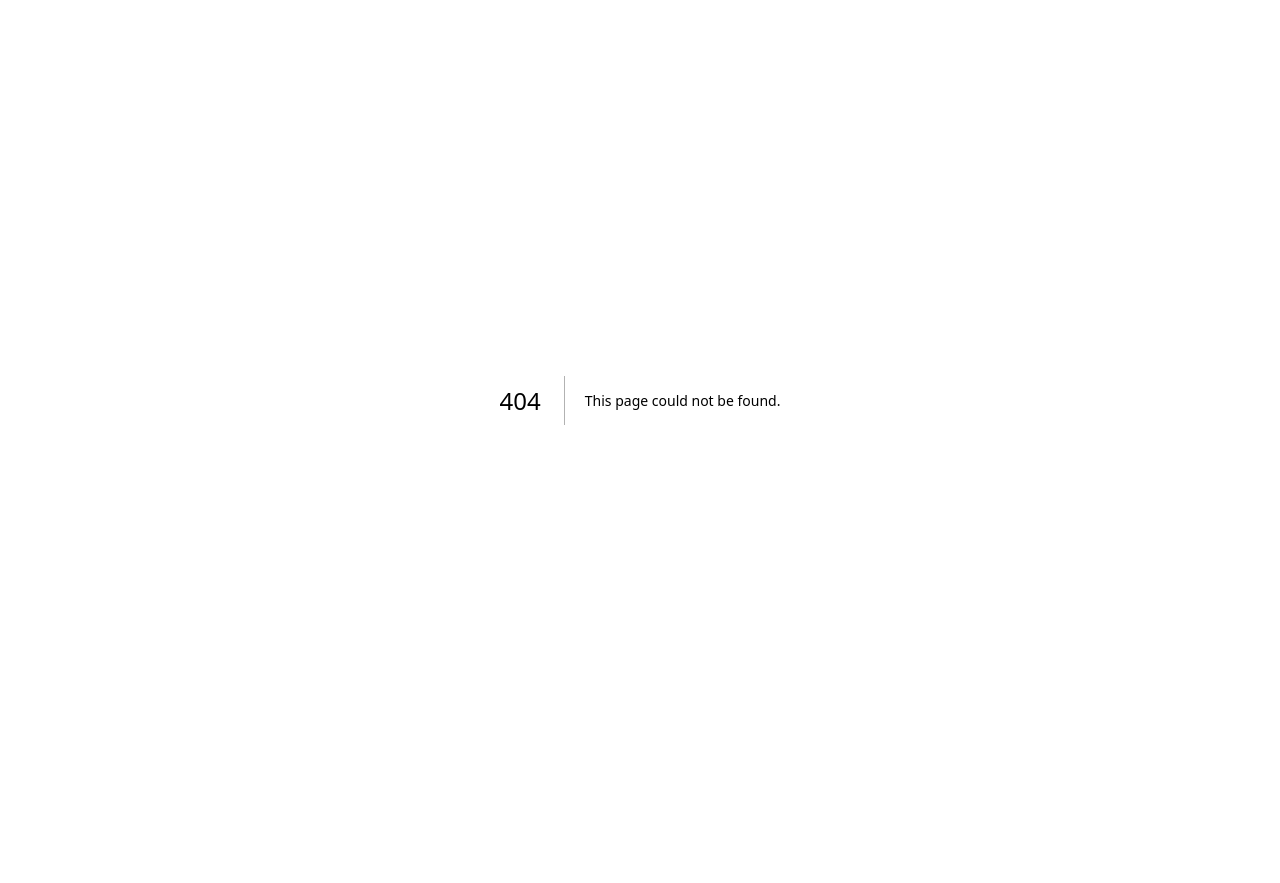
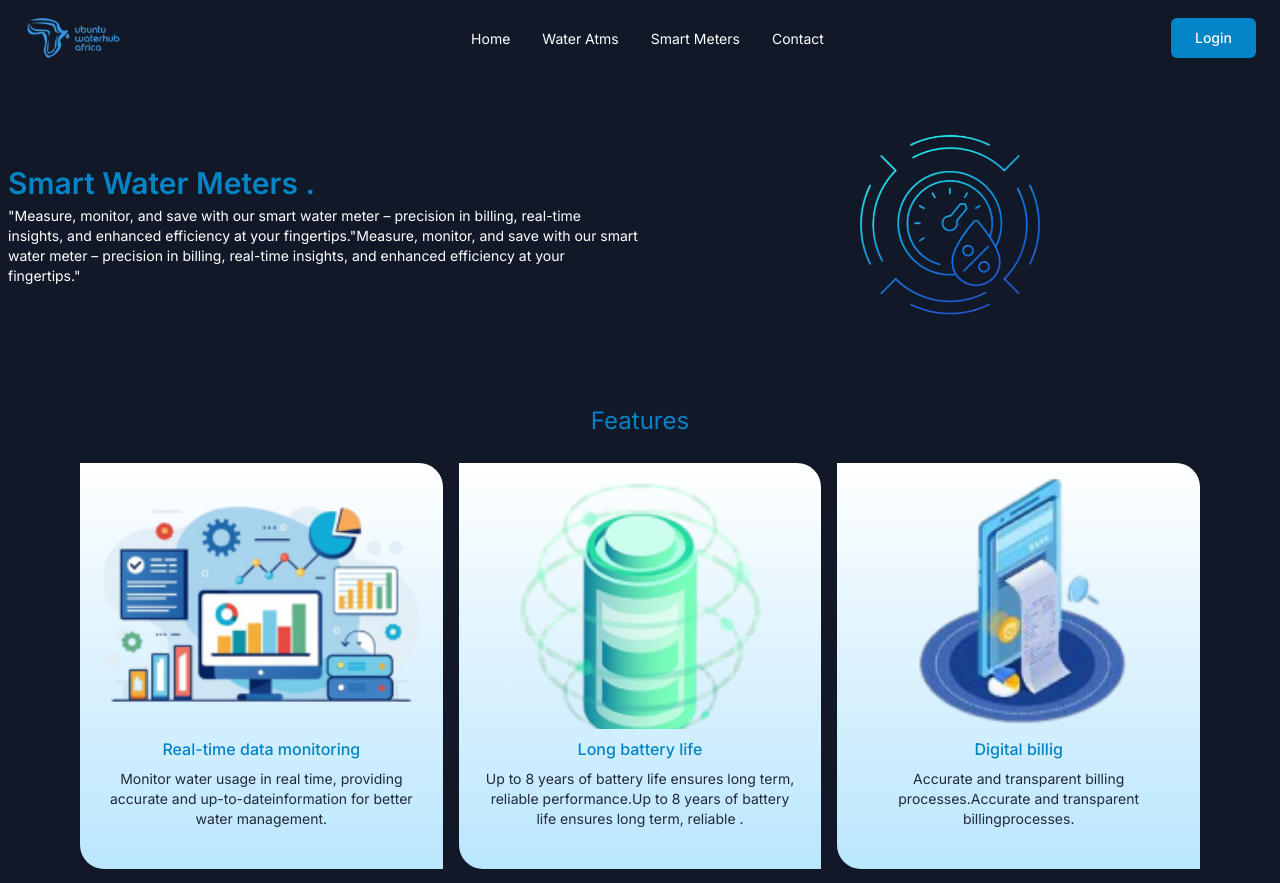
Before and after one commit to khayanga/Ubuntu, a Next.js app: page /smart-meters in a window 1280 px wide. Before the commit this address had no page. Shown: the top 883 px of the page. Before the commit the page ends 800 px from the top, so only its background shows below. Built offline with nearby package versions, Linux system fonts and the light colour scheme.

Commit message:
smart-meters

```diff
--- /dev/null
+++ b/app/smart-meters/page.jsx
@@ -0,0 +1,165 @@
+"use client"
+import Contact from '@/components/Contact'
+import Footer from '@/components/Footer'
+import Navbar from '@/components/Navbar'
+import Image from 'next/image'
+import React from 'react'
+import {
+    Card,
+    CardContent,
+    CardDescription,
+    CardFooter,
+    CardHeader,
+    CardTitle,
+  } from "@/components/ui/card";
+  import { BadgeCheck } from 'lucide-react';
+import { atmData} from '@/data'
+const page = () => {
+  return (
+    <div className="bg-gray-900 w-full min-h-screen">
+        <Navbar/>
+        <div className='container flex flex-col items-center md:flex-row md:space-x-40 mx-auto px-6 md:px-2 mt-8'>
+        <div className='md:w-1/2'>
+            <h1 className='text-sky-600
+            font-semibold text-[28px] md:text-[30px]'>Smart Water Meters .</h1>
+            <p className='text-sm  text-white'>
+            "Measure, monitor, and save with our smart water meter – precision in billing,
+            real-time insights, and enhanced efficiency at your fingertips."Measure, monitor, and save with our smart water meter – precision in billing, real-time insights, and enhanced efficiency at your fingertips."
+            </p>
+        </div>
+        <div className=' '>
+            <Image src="/images/pic2.png" width={300} height={280} alt='picure1'/>
+        </div>
+        </div>
+        {/* Features */}
+        <div className='max-w-6xl mx-auto mt-3 md:mt-10 pb-4 '>
+        <h1 className='text-sky-600 text-[24px] font-normal py-6 text-center'>Features</h1>
+
+        <div className='grid grid-cols-1 sm:grid-cols-2 lg:grid-cols-3 xl:grid-cols-3 gap-4 px-4 pb-2 justify-items-center'>
+        {atmData.map((atm) => (
+          <Card
+            key={atm.id}
+            className="w-full max-w-[400px] md:max-w-[500px] lg:max-w-[600px] py-4
+            text-center flex flex-col justify-between
+            bg-gradient-to-b from-white to-sky-200 "
+            style={{ borderTopRightRadius: '24px', borderBottomLeftRadius: '24px' }}
+          >
+            <CardContent className="text-white">
+              <div className="h-[250px] md:h-[140px]px-4 mb-2 ">
+                <Image
+                  width={140}  // Aspect ratio of 16:9, or you can adjust based on card width
+                  height={140}
+                  alt='atmimage'
+                  src={atm.image}
+                  className="object-cover w-full h-full"
+                />
+              </div>
+
+              <h4 className='my-2 text-sky-600 font-medium'>{atm.title}</h4>
+              <p className='text-sm text-gray-800'>{atm.description}</p>
+            </CardContent>
+          </Card>
+        ))}
+        </div>
+
+        </div>
+
+        {/* Benefits */}
+        <div className='container mx-auto mt-3 md:mt-10 pb-4  '>
+        <h1 className='text-sky-600 text-[24px] font-normal py-6 text-center'>Benefits</h1>
+
+        <div className='flex flex-col md:flex-row  items-center justify-between px-4 gap-4 md:gap-10 pb-2'>
+            <div className=' flex flex-col space-y-6  md:w-1/2 p-2'>
+                <div className=' space-y-2'>
+
+                <button className='flex flex-row space-x-2 bg-gradient-to-r from-sky-400 to-sky-600 p-2 rounded-full'>
+                    <BadgeCheck className='w-4 h-4 text-white '/>
+                    <p className='text-[12px]  text-white'>Accurate billing</p>
+                </button>
+
+                <p className='text-sm text-white'>
+                Eliminates billing disputes with precise, real-time water usage data, ensuring fair billing.
+                </p>
+
+                </div>
+                <div className=' space-y-2'>
+
+                <button className='flex flex-row space-x-2 bg-gradient-to-r from-sky-400 to-sky-600 p-2 rounded-full'>
+                    <BadgeCheck className='w-4 h-4 text-white '/>
+                    <p className='text-[12px]  text-white'>Tarrifs</p>
+                </button>
+
+                <p className='text-sm text-white'>
+                Tariffs are customized according to the admin's specifications and can be changed at any time.The justified price charged for water service to cover the reasonable cost of providing the service.
+                </p>
+
+                </div>
+
+                <div className=' space-y-2'>
+
+                <button className='flex flex-row space-x-2 bg-gradient-to-r from-sky-400 to-sky-600 p-2 rounded-full'>
+                    <BadgeCheck className='w-4 h-4 text-white '/>
+                    <p className='text-[12px]  text-white'>Remote monitoring</p>
+                </button>
+
+                <p className='text-sm text-white'>
+                Allows utility providers and consumers to monitor water usage remotely, providing convenience and timely access to information.
+                </p>
+
+                </div>
+
+
+
+            </div>
+            <div className=' flex flex-col space-y-6  md:w-1/2 p-2'>
+                <div className=' space-y-2'>
+
+                <button className='flex flex-row space-x-2 bg-gradient-to-r from-sky-400 to-sky-600 p-2 rounded-full'>
+                    <BadgeCheck className='w-4 h-4 text-white '/>
+                    <p className='text-[12px]  text-white'>Predictive maintance</p>
+                </button>
+
+                <p className='text-sm text-white'>
+                Uses data analytics to predict and schedule maintenance, reducing downtime and extending infrastructure.
+                </p>
+
+                </div>
+                <div className=' space-y-2'>
+
+                <button className='flex flex-row space-x-2 bg-gradient-to-r from-sky-400 to-sky-600 p-2 rounded-full'>
+                    <BadgeCheck className='w-4 h-4 text-white '/>
+                    <p className='text-[12px]  text-white'>Scalability</p>
+                </button>
+
+                <p className='text-sm text-white'>
+                Easily scalable to accommodate growing populations and expanding service areas, making it a future-proof investment.
+                </p>
+
+                </div>
+                <div className=' space-y-2'>
+
+                    <button className='flex flex-row space-x-2 bg-gradient-to-r from-sky-400 to-sky-600 p-2 rounded-full'>
+                        <BadgeCheck className='w-4 h-4 text-white '/>
+                        <p className='text-[12px]  text-white'>Regulatory compliance</p>
+                    </button>
+
+                    <p className='text-sm text-white'>
+                    Helps utility providers comply with water usage regulations and reporting requirements by providing accurate and timely data.
+                    </p>
+
+                </div>
+
+
+
+            </div>
+        </div>
+
+        </div>
+
+        <Contact/>
+        <Footer/>
+    </div>
+  )
+}
+
+export default page
--- a/app/water-atms/page.jsx
+++ b/app/water-atms/page.jsx
@@ -70,7 +70,7 @@ const page = () => {
         <h1 className='text-sky-600 text-[24px] font-normal py-6 text-center'>Benefits</h1>
 
         <div className='flex flex-col md:flex-row  items-center justify-between px-4 gap-4 md:gap-10 pb-2'>
-            <div className=' flex flex-col space-y-6  w-1/2 p-2'>
+            <div className=' flex flex-col space-y-6  md:w-1/2 p-2'>
                 <div className=' space-y-2'>
 
                 <button className='flex flex-row space-x-2 bg-gradient-to-r from-sky-400 to-sky-600 p-2 rounded-full'>
@@ -95,7 +95,7 @@ const page = () => {
 
 
             </div>
-            <div className=' flex flex-col space-y-6  w-1/2 p-2'>
+            <div className=' flex flex-col space-y-6 md:w-1/2 p-2'>
                 <div className=' space-y-2'>
 
                 <button className='flex flex-row space-x-2 bg-gradient-to-r from-sky-400 to-sky-600 p-2 rounded-full'>
@@ -127,22 +127,36 @@ const page = () => {
         <div className='w-full  mx-auto mt-3 md:mt-10 pb-4 bg-gradient-to-b from-white to-sky-200'>
         <h1 className='text-sky-600 text-[24px] font-normal py-6 text-center'>Pricing</h1>
 
-        <div className=' container mx-auto  flex flex-col md:flex-row  items-center justify-between px-4 gap-4 pb-2'>
+        <div className=' container mx-auto  flex flex-col md:flex-row  items-center justify-between px-4 gap-4 md:gap-8 pb-2'>
         {pricingData.map((plan,index) => (
           <Card
             key={index}
-            className="w-full max-w-[400px] md:max-w-[500px] lg:max-w-[600px] py-4
-            text-center flex flex-col justify-between
+            className="w-full max-w-[400px] md:max-w-[500px] lg:max-w-[600px]
+            text-center flex flex-col justify-between bg-gray-900 pt-4 rounded-[12px]
              "
 
           >
             <CardHeader>
-                <CardTitle>{plan.price}</CardTitle>
+                <CardTitle className="text-sky-600">{plan.price}</CardTitle>
             </CardHeader>
             <CardContent className="text-white">
+              <p className='text-md text-white'>{plan.title}</p>
+               <ul className="text-center mt-2 space-y-2 ">
+                  {plan.descriptions.map((description, i) => (
+                    <div className="flex flex-row space-x-2 justify-center mt-4">
+                       <BadgeCheck className='w-4 h-4 text-sky-600 '/>
+                    <li key={i}
+                    className="text-sm text-transparent bg-gradient-to-r from-sky-400 to-sky-600 bg-clip-text ">
+                      {description}
+                    </li>
 
+                    </div>
 
-              <p className='text-sm text-gray-800'>{plan.title}</p>
+                  ))}
+                </ul>
+                <button className=' bg-gradient-to-r from-sky-400 to-sky-600 p-2 text-[14px] rounded-md mt-6'>
+                    Get started
+                </button>
             </CardContent>
           </Card>
         ))}
--- a/components/Navbar.jsx
+++ b/components/Navbar.jsx
@@ -40,12 +40,12 @@ const Navbar = () => {
       {/* Mobile Menu Button */}
       <div className="md:hidden flex items-center">
         <button onClick={toggleMenu} aria-label="Toggle menu">
-          {isOpen ? <FaTimes className="text-white w-6 h-6" /> : <FaBars className="text-white w-6 h-6" />}
+          {isOpen ? <FaTimes className="text-white w-6 h-6" /> : <FaBars className="text-sky-600 w-6 h-6" />}
         </button>
       </div>
 
       {/* Mobile Navigation */}
-      <div className={`absolute top-0 right-0 w-96 h-96 bg-gray-700 transition-transform duration-300 ease-in-out ${isOpen ? 'translate-y-0' : '-translate-y-full'} md:hidden z-50`}>
+      <div className={`absolute top-0 right-0 w-56 px-3 h-56 bg-gradient-to-b from-sky-600 to-sky-800 transition-transform duration-300 ease-in-out ${isOpen ? 'translate-y-0' : '-translate-y-full'} md:hidden z-50`}>
         {/* Close Button */}
         <div className="flex  p-4">
           <button onClick={toggleMenu} aria-label="Close menu">
@@ -53,7 +53,7 @@ const Navbar = () => {
           </button>
         </div>
 
-        <ul className="flex flex-col items-center space-y-4 ">
+        <ul className="flex flex-col items-start space-y-4 ">
           {navLinks.map((link, index) => (
             <li key={index}>
               <Link href={link.href || '#'} className="text-white text-sm hover:text-sky-200">
--- a/data/index.js
+++ b/data/index.js
@@ -5,30 +5,70 @@ export const navLinks = [
     { name: 'Contact', href: '/contact' },
   ];
 
+  export const atmData = [
+    {
+      id: 1,
+      image: "/images/analytics.png",
+      title: "Real-time data monitoring",
+      description: "Monitor water usage in real time, providing accurate and up-to-dateinformation for better water management."
+    },
+    {
+      id: 2,
+      image: "/images/battery.png",
+      title: "Long battery life",
+      description: "Up to 8 years of battery life ensures long term, reliable performance.Up to 8 years of battery life ensures long term, reliable ."
+    },
+
+    {
+      id: 3,
+      image: "/images/billing.png",
+      title: "Digital billig",
+      description: "Accurate and transparent billing processes.Accurate and transparent billingprocesses."
+    },
+    {
+      id: 4,
+      image: "/images/prepay.png",
+      title: "Pre & postpay services",
+      description: "The Ubuntu App provides Business Management tools, helps customers find and Order for Clean, Treated Water from our many ATMS."
+    },
+    {
+      id: 5,
+      image: "/images/report.png",
+      title: "Comprehensive reports",
+      description: "The Ubuntu App provides Business Management tools, helps customers find and Order for Clean, Treated Water from our many ATMS."
+    },
+    {
+      id: 6,
+      image: "/images/web.png",
+      title: "Web intergration",
+      description: "We provide a Business Management Web Dashboard for ATM owners. Manage your water business and monitor your analytics easily."
+    }
+  ];
+
   export const cardData = [
     {
       id: 1,
-      image: "/images/tag.png",
-      title: "Tap to pay",
-      description: "Waterhub Africa ATMs have integrated Token Cards that only require customers to tap and dispense water. These cards can also be topped up."
+      image: "/images/timer.png",
+      title: "24/7 Access",
+      description: "Monitor water usage in real time, providing accurate and up-to-dateinformation for better water management dateinformation for better water management."
     },
     {
       id: 2,
-      image: "/images/paye.png",
-      title: "Mobile money integration",
+      image: "/images/scale.png",
+      title: "Scalability",
       description: "Our ATMs are integrated with mobile money payment services such as M-Pesa to facilitate payments across Africa.a semeles option."
     },
 
     {
       id: 3,
-      image: "/images/web.png",
-      title: "Web dashboard",
+      image: "/images/mpesa.png",
+      title: "Mpesa integration",
       description: "We provide a Business Management Web Dashboard for ATM owners. Manage your water business and monitor your analytics easily."
     },
     {
       id: 4,
-      image: "/images/mobile.png",
-      title: "Mobile App",
+      image: "/images/dispensing.png",
+      title: "Automated dispensing",
       description: "The Ubuntu App provides Business Management tools, helps customers find and Order for Clean, Treated Water from our many ATMS."
     }
   ];
```
